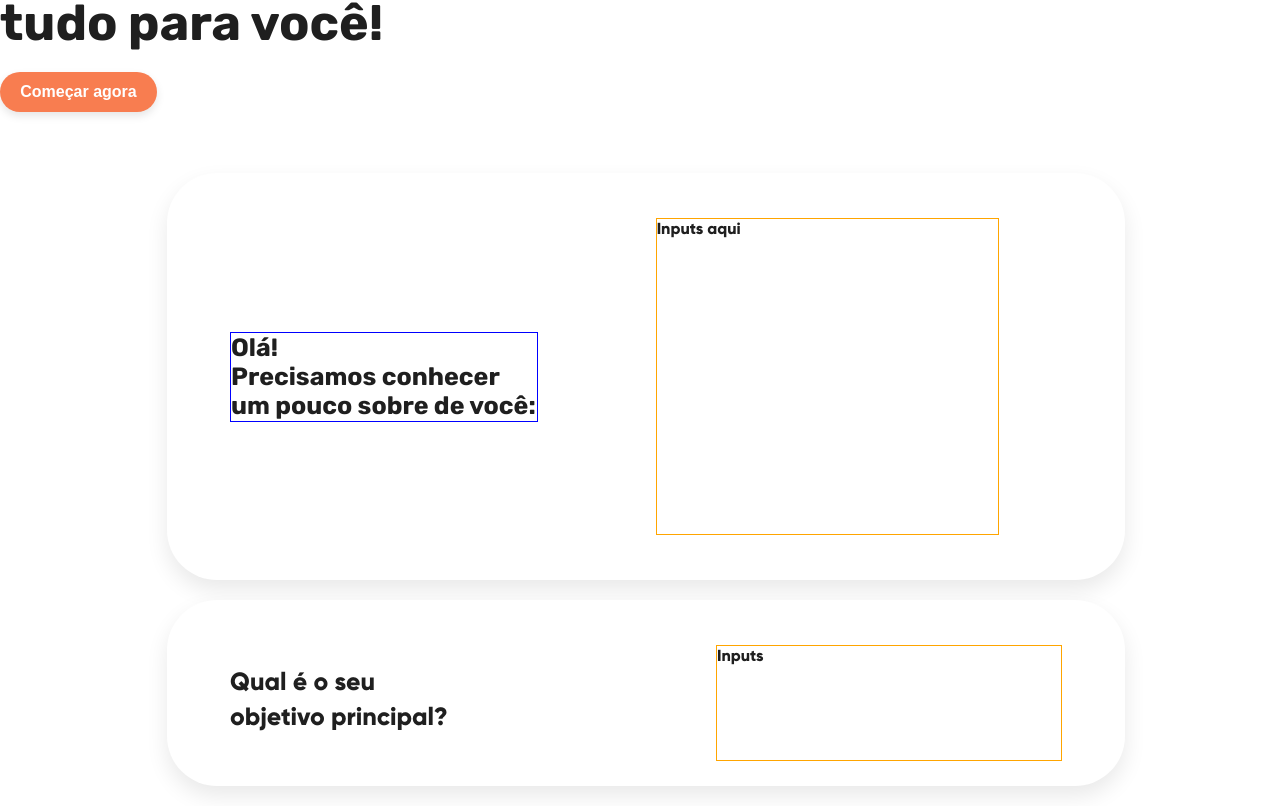
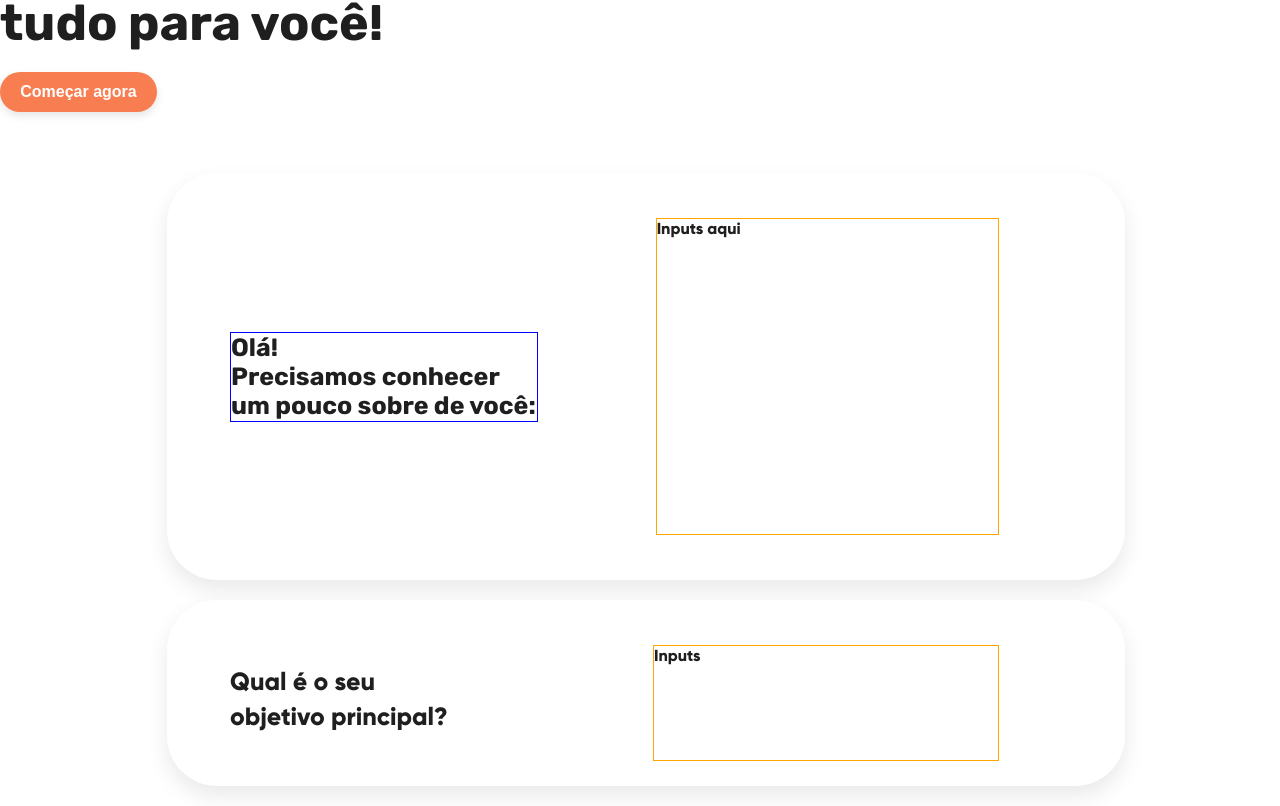
Before and after one commit to AugustoMagalhaes/cloudopss-desafio, a React (Create React App) app: page / in a window 1280 px wide. Shown: the part 246-1052 px from the top of the page. Built offline with nearby package versions, Linux system fonts and the light colour scheme.

Commit message:
chore: corrige margin-left de .maingoal-input-container.

```diff
--- a/src/components/MainGoal/MainGoal.css
+++ b/src/components/MainGoal/MainGoal.css
@@ -23,7 +23,7 @@
 .maingoal-input-container {
   border: 1px solid orange; /* temp */
   height: 116px;
-  margin-left: 268px;
+  margin-left: 205px;
   margin-top: 20px;
   width: 346px;
 }
```
